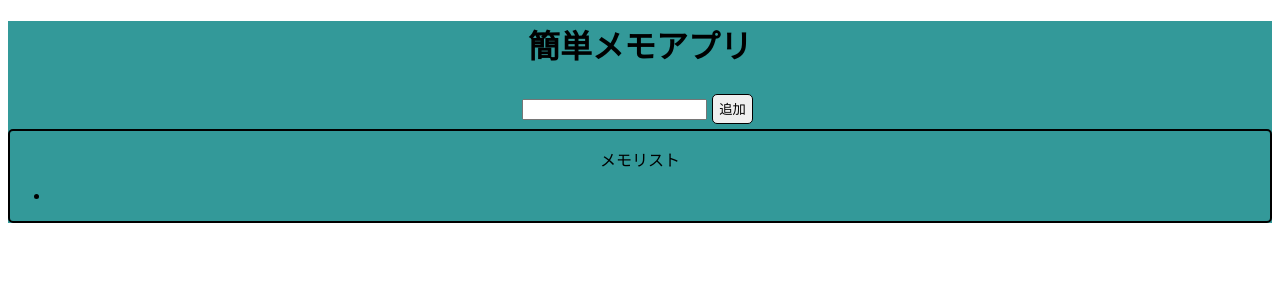
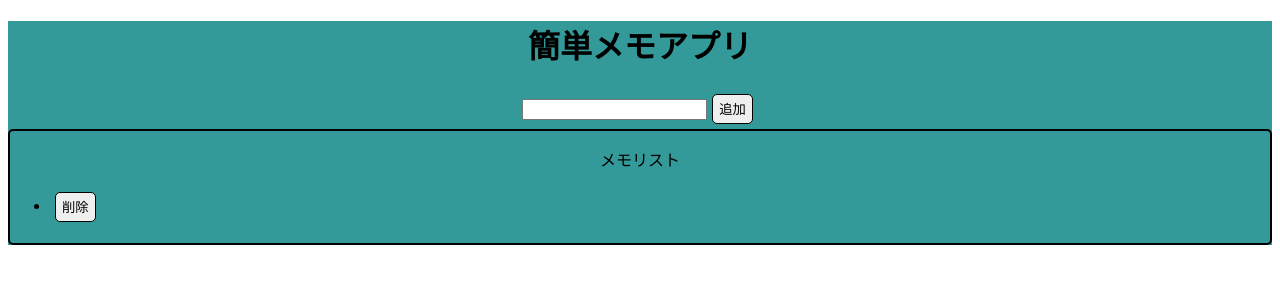
Before and after one commit to ballboyst/React-my-test, a React (Create React App) app in the folder my-test-app/: page / in a window 1280 px wide. Both pictures are taken after a click on the button "追加". Shown: the top 300 px of the page. Built offline with nearby package versions, Linux system fonts and the light colour scheme.

Commit message:
complete

```diff
--- a/my-test-app/src/components/App.jsx
+++ b/my-test-app/src/components/App.jsx
@@ -12,6 +12,11 @@ export const App = () => {
         setMemos(newMemos);
         setText("");
         };
+    const onClickDelete = (index) => {
+        const newMemos=[...memos];
+        newMemos.splice(index,1);
+        setMemos(newMemos);
+    }
     return (
         <SDiv>
             <h1>簡単メモアプリ</h1>
@@ -23,9 +28,12 @@ export const App = () => {
                     <ul>
                         {
                         memos.map(
-                            (memo)=>(
+                            (memo,index)=>(
                             <li key={memo}>
+                            <SContainer>
                             <p>{memo}</p>
+                            <SButton onClick={()=>onClickDelete(index)}>削除</SButton>
+                            </SContainer>
                             </li>
                                 )
                             )
@@ -55,3 +63,6 @@ const SMemo = styled.div`
     border: solid 2px black;
     border-radius: 5px;
 `;
+const SContainer = styled.div`
+    display: flex;
+`;
```
